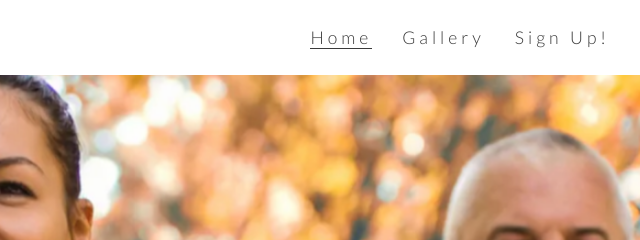
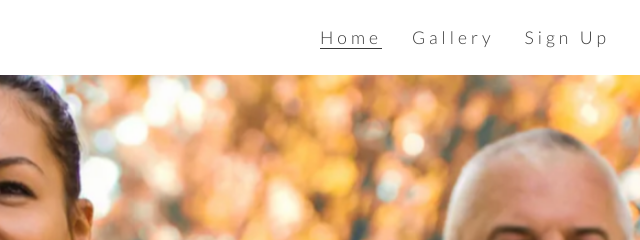
Before and after one commit to fredboys/love-running, a plain HTML site: page index.html in a window 1280 px wide. Shown: the top 240 px of the page, 640-1280 px from the left. Drawn offline with nearby package versions, Linux system fonts and the light colour scheme.

Commit message:
Removed puncuation mistake

```diff
--- a/index.html
+++ b/index.html
@@ -20,7 +20,7 @@
         <nav>
             <ul id="menu">
                 <li>
-                    <a href="#">Sign Up!</a>
+                    <a href="#">Sign Up</a>
                 </li>
                 <li>
                     <a href="gallery.html">Gallery</a>
```
